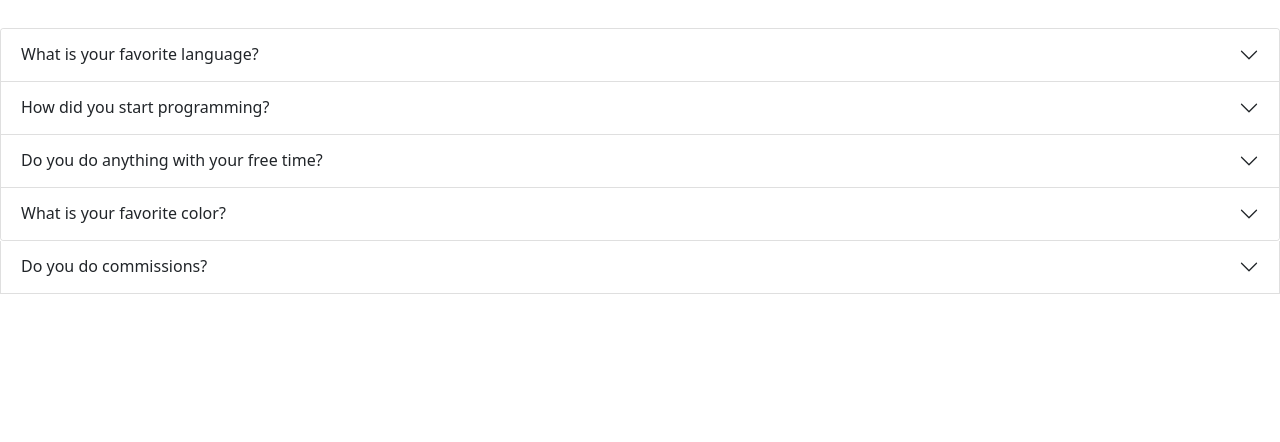
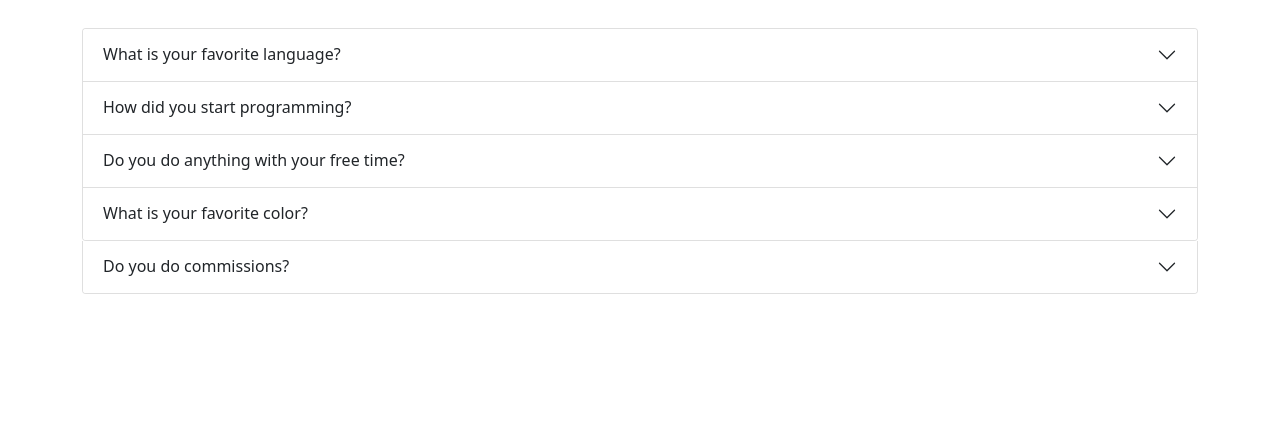
Before and after one commit to Glowstudent777/Glowstudent.github.io, a plain HTML site: page index.html in a window 1280 px wide. Shown: the part 384-826 px from the top of the page. Drawn offline with nearby package versions, Linux system fonts and the light colour scheme; a script that the page names is missing.

Commit message:
Add files via upload

```diff
--- a/css/main.css
+++ b/css/main.css
@@ -31,7 +31,6 @@
 }
 
 .qaContainer {
-    position: relative;
     padding-top: 25px;
 }
 
--- a/index.html
+++ b/index.html
@@ -54,7 +54,8 @@
     <h1 class="qaTitle text-dark">Q&A</h1>
 </div>
 
-<div class="accordion qaContainer" id="accordionExample">
+<div class="accordionQAContainer container">
+    <div class="accordion qaContainer" id="accordionExample">
     <div class="accordion-item">
         <h2 class="accordion-header" id="headingOne">
             <button aria-controls="collapseOne" aria-expanded="false" class="accordion-button collapsed"
@@ -133,6 +134,8 @@
         </div>
     </div>
 </div>
+</div>
+
 
 <div class="whitespace"></div>
 
```
